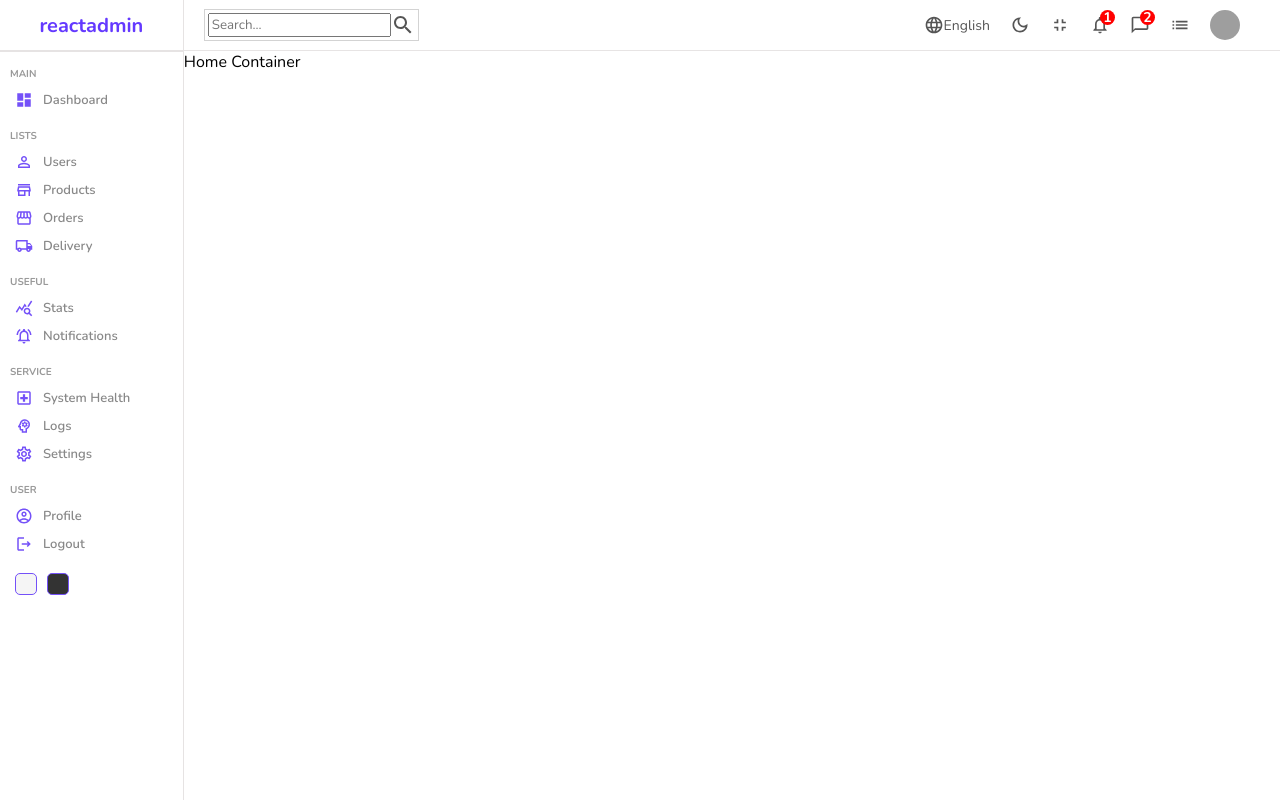
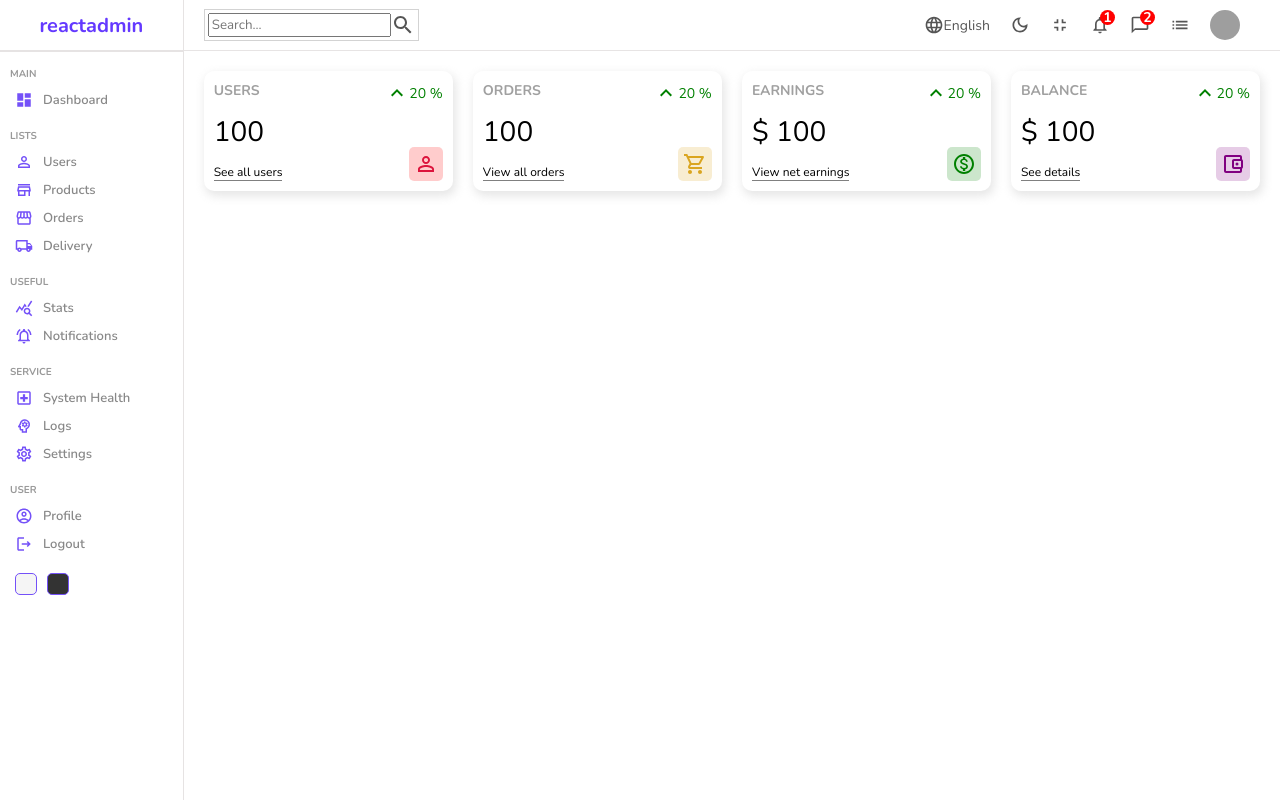
Before and after one commit to MiltonDevSis/React_Dashboard, a React (Create React App) app: page / in a window 1280 px wide. Built offline with nearby package versions, Linux system fonts and the light colour scheme; grey boxes are pictures that could not be loaded.

Commit message:
Create reusable widgets components

```diff
--- /dev/null
+++ b/src/components/widget/Widget.jsx
@@ -0,0 +1,101 @@
+import "./widget.scss";
+import KeyboardArrowUpIcon from "@mui/icons-material/KeyboardArrowUp";
+import PersonOutlineIcon from "@mui/icons-material/PersonOutline";
+import AccountBalanceWalletOutlinedIcon from "@mui/icons-material/AccountBalanceWalletOutlined";
+import ShoppingCartOutlinedIcon from "@mui/icons-material/ShoppingCartOutlined";
+import MonetizationOnOutlinedIcon from "@mui/icons-material/MonetizationOnOutlined";
+
+const widget = ({ type }) => {
+  let data;
+
+  // temporary
+  const amount = 100;
+  const diff = 20;
+
+  switch (type) {
+    case "user":
+      data = {
+        title: "USERS",
+        isMoney: false,
+        link: "See all users",
+        icon: (
+          <PersonOutlineIcon
+            className="icon"
+            style={{
+              color: "crimson",
+              backgroundColor: "rgba(255, 0, 0, 0.2)",
+            }}
+          />
+        ),
+      };
+      break;
+    case "order":
+      data = {
+        title: "ORDERS",
+        isMoney: false,
+        link: "View all orders",
+        icon: (
+          <ShoppingCartOutlinedIcon
+            className="icon"
+            style={{
+              color: "goldenrod",
+              backgroundColor: "rgba(218, 165, 32, 0.2)",
+            }}
+          />
+        ),
+      };
+      break;
+    case "earning":
+      data = {
+        title: "EARNINGS",
+        isMoney: true,
+        link: "View net earnings",
+        icon: (
+          <MonetizationOnOutlinedIcon
+            className="icon"
+            style={{
+              color: "green",
+              backgroundColor: "rgba(0, 128, 0, 0.2)",
+            }}
+          />
+        ),
+      };
+      break;
+    case "balance":
+      data = {
+        title: "BALANCE",
+        isMoney: true,
+        link: "See details",
+        icon: <AccountBalanceWalletOutlinedIcon className="icon"
+        style={{
+            color: "purple",
+            backgroundColor: "rgba(128, 0, 128, 0.2)",
+         }}
+        />,
+      };
+      break;
+    default:
+      break;
+  }
+
+  return (
+    <div className="widget">
+      <div className="left">
+        <span className="title">{data.title}</span>
+        <span className="counter">
+          {data.isMoney && "$"} {amount}
+        </span>
+        <span className="link">{data.link}</span>
+      </div>
+      <div className="right">
+        <div className="percentage positive">
+          <KeyboardArrowUpIcon />
+          {diff} %
+        </div>
+        {data.icon}
+      </div>
+    </div>
+  );
+};
+
+export default widget;
--- /dev/null
+++ b/src/components/widget/widget.scss
@@ -0,0 +1,54 @@
+.widget {
+  display: flex;
+  justify-content: space-between;
+  flex: 1;
+  padding: 10px;
+  -webkit-box-shadow: 2px 4px 10px 1px rgba(0, 0, 0, 0.47);
+  box-shadow: 2px 4px 10px 1px rgba(201, 201, 201, 0.47);
+  border-radius: 10px;
+  height: 100px;
+
+  .left,
+  .right {
+    display: flex;
+    flex-direction: column;
+    justify-content: space-between;
+
+    .title {
+      font-size: 14px;
+      font-weight: bold;
+      color: rgba(160, 160, 160);
+    }
+
+    .counter {
+      font-size: 28px;
+      font-weight: 300;
+    }
+
+    .link {
+      width: max-content;
+      font-size: 12px;
+      border-bottom: 1px solid gray;
+    }
+
+    .percentage {
+      font-size: 14px;
+      display: flex;
+      align-items: center;
+
+      &.positive {
+        color: green;
+      }
+      &.negative {
+        color: red;
+      }
+    }
+
+    .icon{
+        font-style: 18px;
+        padding: 5px;
+        border-radius: 5px;
+        align-self: flex-end;
+    }
+  }
+}
--- a/src/pages/home/Home.jsx
+++ b/src/pages/home/Home.jsx
@@ -1,17 +1,23 @@
-import Navbar from "../../components/navbar/Navbar"
-import Sidebar from "../../components/sidebar/Sidebar"
-import "./home.scss"
+import Navbar from "../../components/navbar/Navbar";
+import Sidebar from "../../components/sidebar/Sidebar";
+import Widget from "../../components/widget/Widget";
+import "./home.scss";
 
 const Home = () => {
   return (
     <div className="home">
-        <Sidebar />
-        <div className="homeContainer">
-          <Navbar/>
-          Home Container
-          </div>
+      <Sidebar />
+      <div className="homeContainer">
+        <Navbar />
+        <div className="widgets">
+          <Widget type="user"/>
+          <Widget type="order"/>
+          <Widget type="earning"/>
+          <Widget type="balance"/>
+        </div>
+      </div>
     </div>
-  )
-}
+  );
+};
 
-export default Home
+export default Home;
--- a/src/pages/home/home.scss
+++ b/src/pages/home/home.scss
@@ -3,5 +3,11 @@
 
     .homeContainer{
         flex: 6;
+
+        .widgets{
+            display: flex;
+            padding: 20px;
+            gap: 20px;
+        }
     }
 }
```
